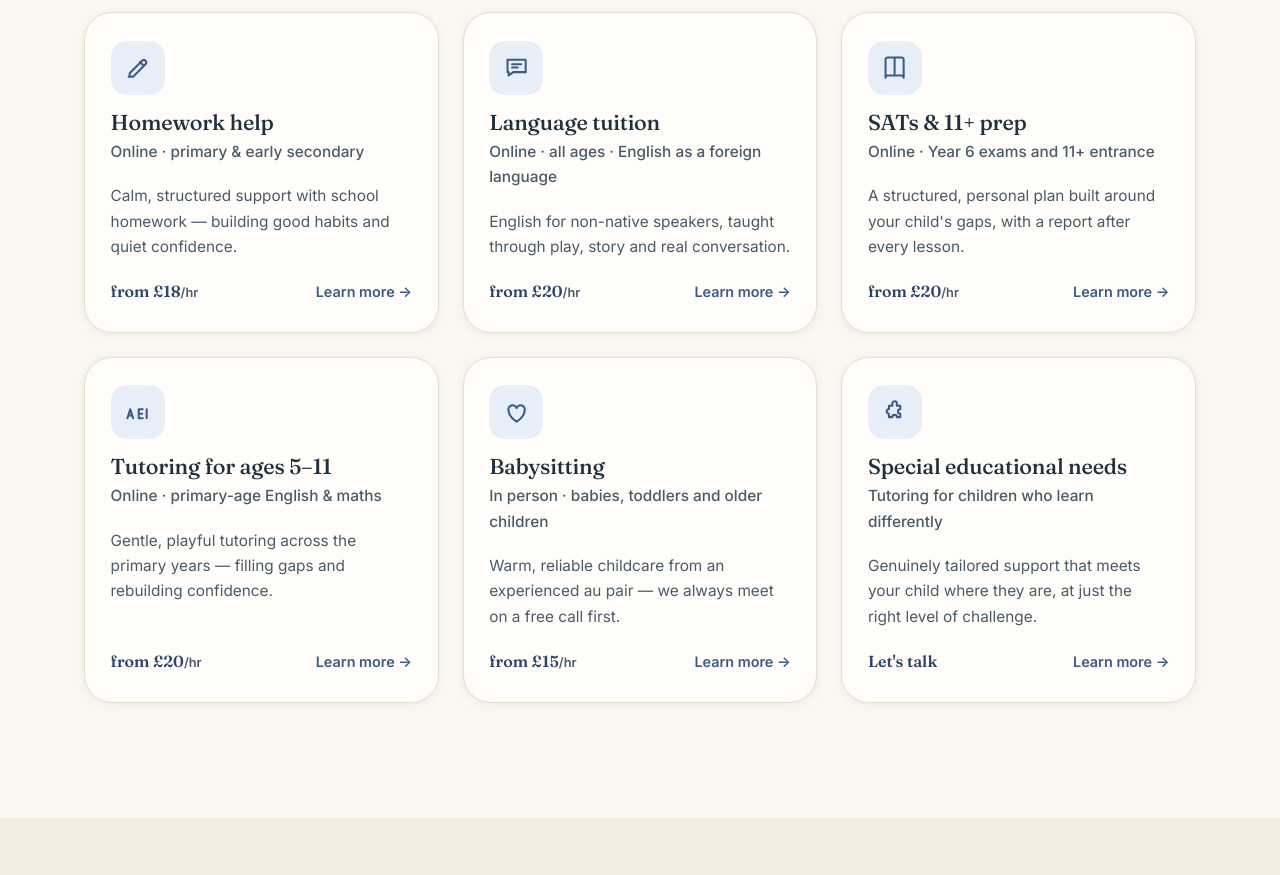
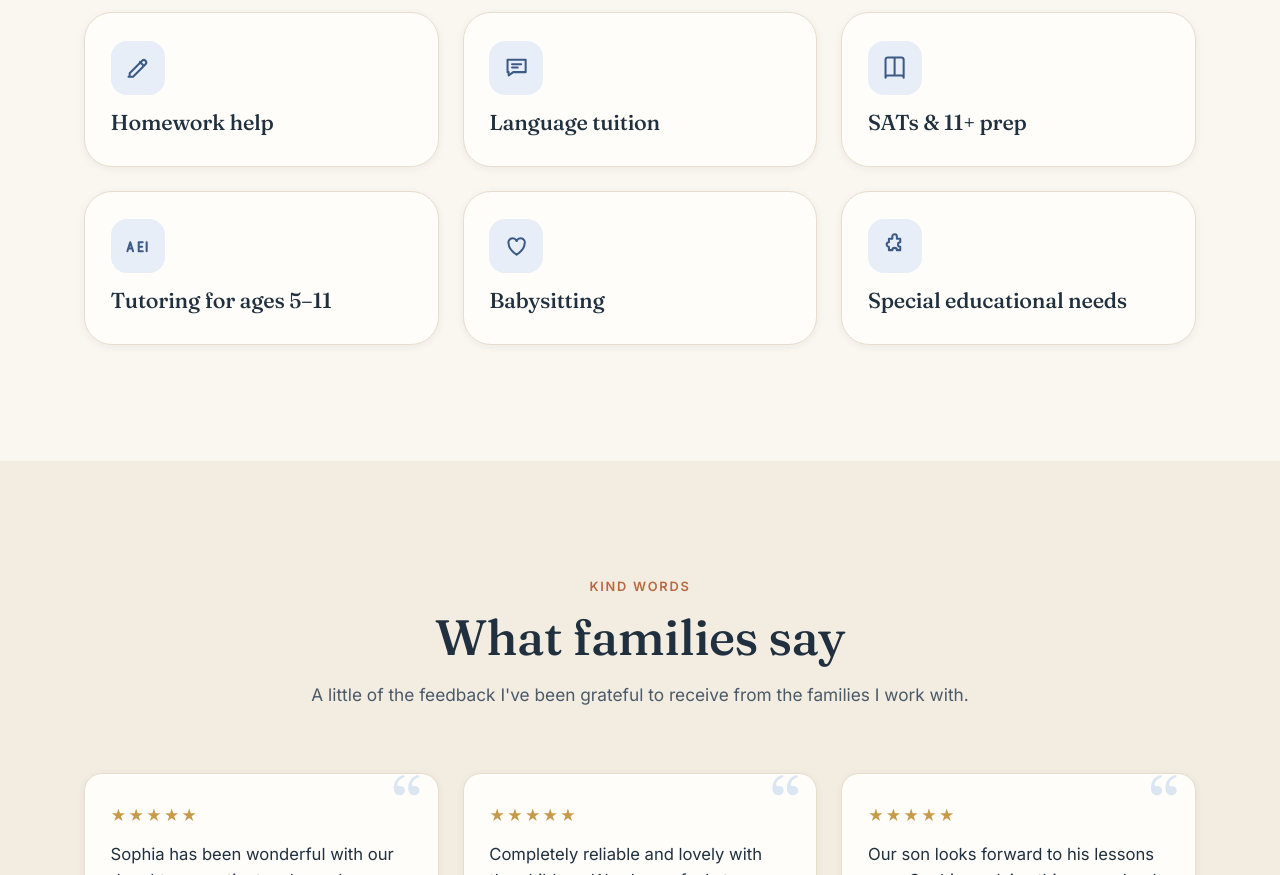
Before and after one commit to freddiesystems/sophia-website, a website: page index.html in a window 1280 px wide. Shown: the part 1920-2795 px from the top of the page. Drawn offline with Linux system fonts and the light colour scheme; a script that the page names is missing.

Commit message:
Simplify Five ways service cards to icon and title only

```diff
--- a/index.html
+++ b/index.html
@@ -130,49 +130,31 @@
           <a class="svc-link reveal" href="homework-help.html">
             <span class="svc-link__icon" aria-hidden="true"><svg class="ico ico--lg"><use href="#i-pencil"/></svg></span>
             <h3>Homework help</h3>
-            <p class="svc-link__tag">Online · primary &amp; early secondary</p>
-            <p>Calm, structured support with school homework — building good habits and quiet confidence.</p>
-            <span class="svc-link__foot"><span class="svc-link__price">from £18<span>/hr</span></span><span class="svc-link__go">Learn more →</span></span>
           </a>
 
           <a class="svc-link reveal" data-reveal-delay="80" href="language-tuition.html">
             <span class="svc-link__icon" aria-hidden="true"><svg class="ico ico--lg"><use href="#i-chat"/></svg></span>
             <h3>Language tuition</h3>
-            <p class="svc-link__tag">Online · all ages · English as a foreign language</p>
-            <p>English for non-native speakers, taught through play, story and real conversation.</p>
-            <span class="svc-link__foot"><span class="svc-link__price">from £20<span>/hr</span></span><span class="svc-link__go">Learn more →</span></span>
           </a>
 
           <a class="svc-link reveal" data-reveal-delay="160" href="sats-11-plus.html">
             <span class="svc-link__icon" aria-hidden="true"><svg class="ico ico--lg"><use href="#i-book"/></svg></span>
             <h3>SATs &amp; 11+ prep</h3>
-            <p class="svc-link__tag">Online · Year 6 exams and 11+ entrance</p>
-            <p>A structured, personal plan built around your child's gaps, with a report after every lesson.</p>
-            <span class="svc-link__foot"><span class="svc-link__price">from £20<span>/hr</span></span><span class="svc-link__go">Learn more →</span></span>
           </a>
 
           <a class="svc-link reveal" data-reveal-delay="80" href="tutoring-5-11.html">
             <span class="svc-link__icon" aria-hidden="true"><svg class="ico ico--lg"><use href="#i-abc"/></svg></span>
             <h3>Tutoring for ages 5–11</h3>
-            <p class="svc-link__tag">Online · primary-age English &amp; maths</p>
-            <p>Gentle, playful tutoring across the primary years — filling gaps and rebuilding confidence.</p>
-            <span class="svc-link__foot"><span class="svc-link__price">from £20<span>/hr</span></span><span class="svc-link__go">Learn more →</span></span>
           </a>
 
           <a class="svc-link reveal" data-reveal-delay="160" href="babysitting.html">
             <span class="svc-link__icon" aria-hidden="true"><svg class="ico ico--lg"><use href="#i-heart"/></svg></span>
             <h3>Babysitting</h3>
-            <p class="svc-link__tag">In person · babies, toddlers and older children</p>
-            <p>Warm, reliable childcare from an experienced au pair — we always meet on a free call first.</p>
-            <span class="svc-link__foot"><span class="svc-link__price">from £15<span>/hr</span></span><span class="svc-link__go">Learn more →</span></span>
           </a>
 
           <a class="svc-link reveal" data-reveal-delay="240" href="sen.html">
             <span class="svc-link__icon" aria-hidden="true"><svg class="ico ico--lg"><use href="#i-puzzle"/></svg></span>
             <h3>Special educational needs</h3>
-            <p class="svc-link__tag">Tutoring for children who learn differently</p>
-            <p>Genuinely tailored support that meets your child where they are, at just the right level of challenge.</p>
-            <span class="svc-link__foot"><span class="svc-link__price">Let's talk</span><span class="svc-link__go">Learn more →</span></span>
           </a>
         </div>
       </div>
```
